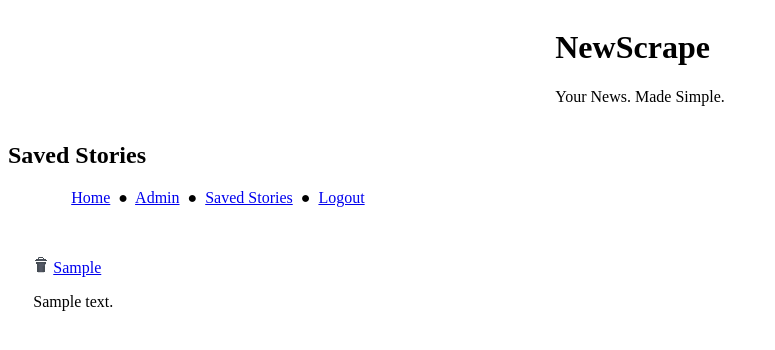
After one commit to m-flak/newscrape, a Flask app: page /saved in a window 1280 px wide. The commit adds this page. Shown: the top 350 px of the page, without its empty margins (0-775 px from the left). Run offline with Flask 2, Linux system fonts and the light colour scheme; a user stored in the database is signed in; tables that the repository leaves empty hold one stand-in row (values such as "Sample post"); some libraries are stand-ins or nearby versions.

Commit message:
Added the 'Saved Stories' page where users can delete/view/manage their saved articles.

```diff
--- a/newscrape/main/controllers.py
+++ b/newscrape/main/controllers.py
@@ -140,3 +140,12 @@ def user():
         return redirect(url_for('main.user'))
 
     return render_template('user.html', form=form)
+
+@main.route('/saved')
+@login_required
+def saved():
+    apikey = current_user.get_api_key()
+    saved_stories = [ss.make_dict() for ss in current_user.get_saved_stories()]
+
+    return render_template('saved.html', apikey=werkzeug.urls.url_fix(apikey),
+                            saved_stories=saved_stories)
--- a/newscrape/main/templates/admin.html
+++ b/newscrape/main/templates/admin.html
@@ -13,6 +13,8 @@
     &nbsp;&#x25CF;&nbsp;
     <a href="#">Admin</a>
     &nbsp;&#x25CF;&nbsp;
+    <a href="{{ url_for('main.saved') }}">Saved Stories</a>
+    &nbsp;&#x25CF;&nbsp;
     <a href="{{ url_for('main.logout') }}">Logout</a>
   </div>
   <br/>
--- a/newscrape/main/templates/home.html
+++ b/newscrape/main/templates/home.html
@@ -5,6 +5,8 @@
   <script src="{{ url_for('static', filename='base64.js') }}"
     type="text/javascript"></script>
   <script src="{{ url_for('static', filename='js.cookie.js') }}"
+    type="text/javascript"></script>
+  <script src="{{ url_for('static', filename='api.js') }}"
     type="text/javascript"></script>
   <script src="{{ url_for('static', filename='home.js') }}"
     type="text/javascript"></script>
@@ -21,6 +23,8 @@
     {% else %}
       <a href="{{ url_for('main.user') }}">User</a>
     {% endif %}
+    &nbsp;&#x25CF;&nbsp;
+    <a href="{{ url_for('main.saved') }}">Saved Stories</a>
     &nbsp;&#x25CF;&nbsp;
     <a href="{{ url_for('main.logout') }}">Logout</a>
   </div>
--- /dev/null
+++ b/newscrape/main/templates/saved.html
@@ -0,0 +1,44 @@
+{% extends 'base.html' %}
+
+{% block head %}
+  <meta itemprop="user-api-key" content="{{ apikey }}" />
+  <script src="{{ url_for('static', filename='api.js') }}"
+    type="text/javascript"></script>
+  <script src="{{ url_for('static', filename='saved.js') }}"
+    type="text/javascript"></script>
+{% endblock %}
+
+{% block header %}
+  <h2>{% block title %}Saved Stories{% endblock %}</h2>
+  <div id="navbar">
+    <a href="{{ url_for('main.index') }}">Home</a>
+    &nbsp;&#x25CF;&nbsp;
+    {% if current_user.admin == true %}
+      <a href="{{ url_for('main.admin') }}">Admin</a>
+    {% else %}
+      <a href="{{ url_for('main.user') }}">User</a>
+    {% endif %}
+    &nbsp;&#x25CF;&nbsp;
+    <a href="#">Saved Stories</a>
+    &nbsp;&#x25CF;&nbsp;
+    <a href="{{ url_for('main.logout') }}">Logout</a>
+  </div>
+  <br/>
+{% endblock %}
+
+{% block content %}
+  <div class="saved-stories">
+  {% for story in saved_stories %}
+    <div class="news-story" data-storyid="{{ story.id }}">
+      <a class="delete-story" href="#" title="Delete Saved Story"></a>
+      <a href="{{ story.link }}">{{ story.headline }}</a>
+      <p>{{ story.summary }}</p>
+    </div>
+  {% endfor %}
+  {% if saved_stories|length() == 0 %}
+    <p> You have no saved stories. You can save stories that you find interesting
+      via the <span style="font-style: italic;">Home</span> page.
+    </p>
+  {% endif %}
+  </div>
+{% endblock %}
--- a/newscrape/main/templates/user.html
+++ b/newscrape/main/templates/user.html
@@ -7,6 +7,8 @@
     <a href="{{ url_for('main.index') }}">Home</a>
     &nbsp;&#x25CF;&nbsp;
     <a href="#">User</a>
+    &nbsp;&#x25CF;&nbsp;
+    <a href="{{ url_for('main.saved') }}">Saved Stories</a>
     &nbsp;&#x25CF;&nbsp;
     <a href="{{ url_for('main.logout') }}">Logout</a>
   </div>
--- a/newscrape/models.py
+++ b/newscrape/models.py
@@ -66,6 +66,9 @@ class User(UserMixin, ns.db.Model):
     def get_keywords(self):
         return [kw.keyword for kw in Keyword.query.filter_by(user=self).all()]
 
+    def get_saved_stories(self):
+        return SavedStory.query.filter_by(user=self).all()
+
 @ns.login.user_loader
 def load_user(id):
     return User.query.get(int(id))
--- a/newscrape/static/newscrape.css
+++ b/newscrape/static/newscrape.css
@@ -76,3 +76,13 @@ a.save-story {
 .engine-prefs h4 {
   margin-bottom: 4px;
 }
+
+.saved-stories {
+  margin: 4% 0 0 2%;
+}
+a.delete-story {
+  display: inline-block;
+  width: 16px;
+  height: 16px;
+  background: no-repeat url("/static/trash.gif");
+}
--- /dev/null
+++ b/newscrape/static/saved.js
@@ -0,0 +1,21 @@
+$(function() {
+  if ($("div.news-story").length > 0) {
+    $("a.delete-story").on("click", function(e) {
+      let news_story = $(e.currentTarget.parentElement);
+      var id = news_story.data('storyid');
+      var dum = 'dummy';
+
+      $.ajax({
+        method: "POST",
+        url: create_api_url("saved_stories"),
+        data: { action: 'delete', id: id, link: dum, headline: dum,
+                summary: dum
+              }
+      }).done(function(d) {
+        if (d.status !== "FAIL") {
+          news_story.remove();
+        }
+      });
+    });
+  }
+});
```
Also changed, not shown: newscrape/api/controllers.py (+11 -0 lines), newscrape/static/api.js (added, +78 -0 lines), newscrape/static/home.js (+0 -79 lines), newscrape/static/trash.gif (added).
